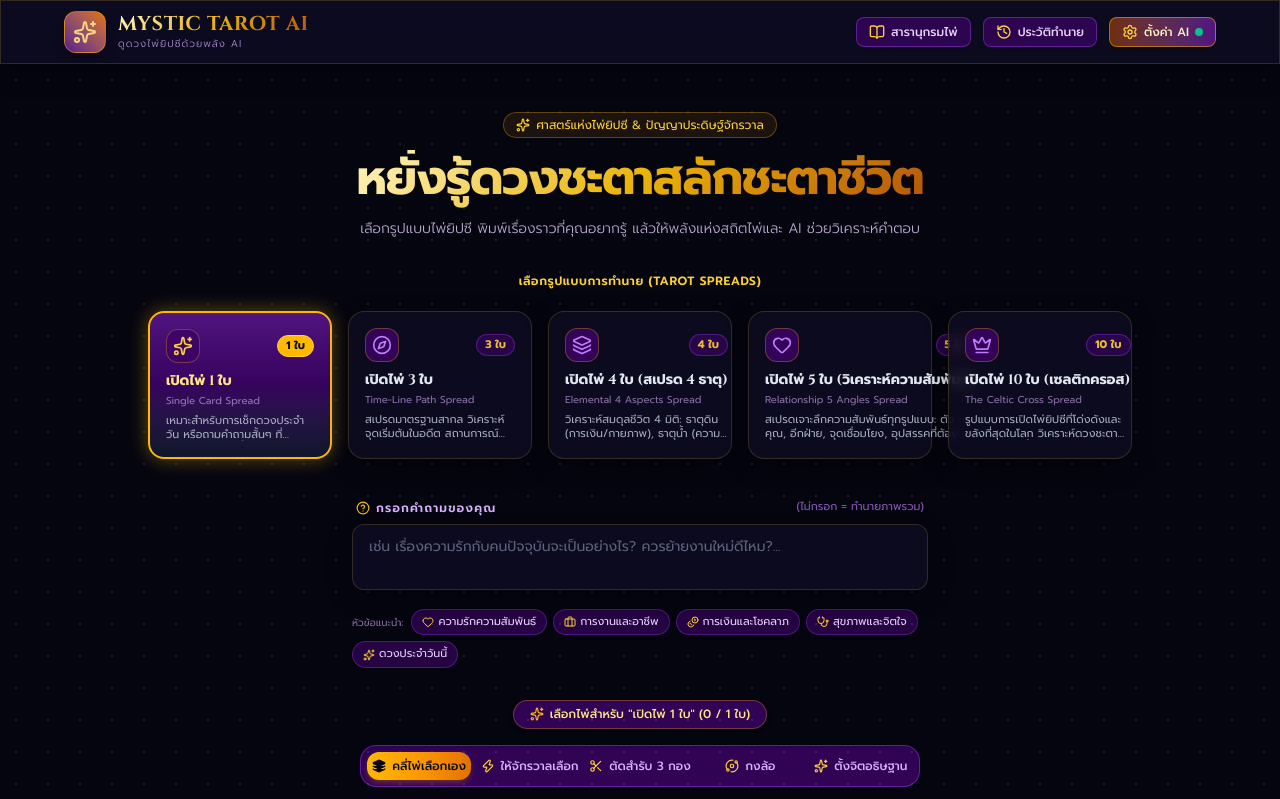
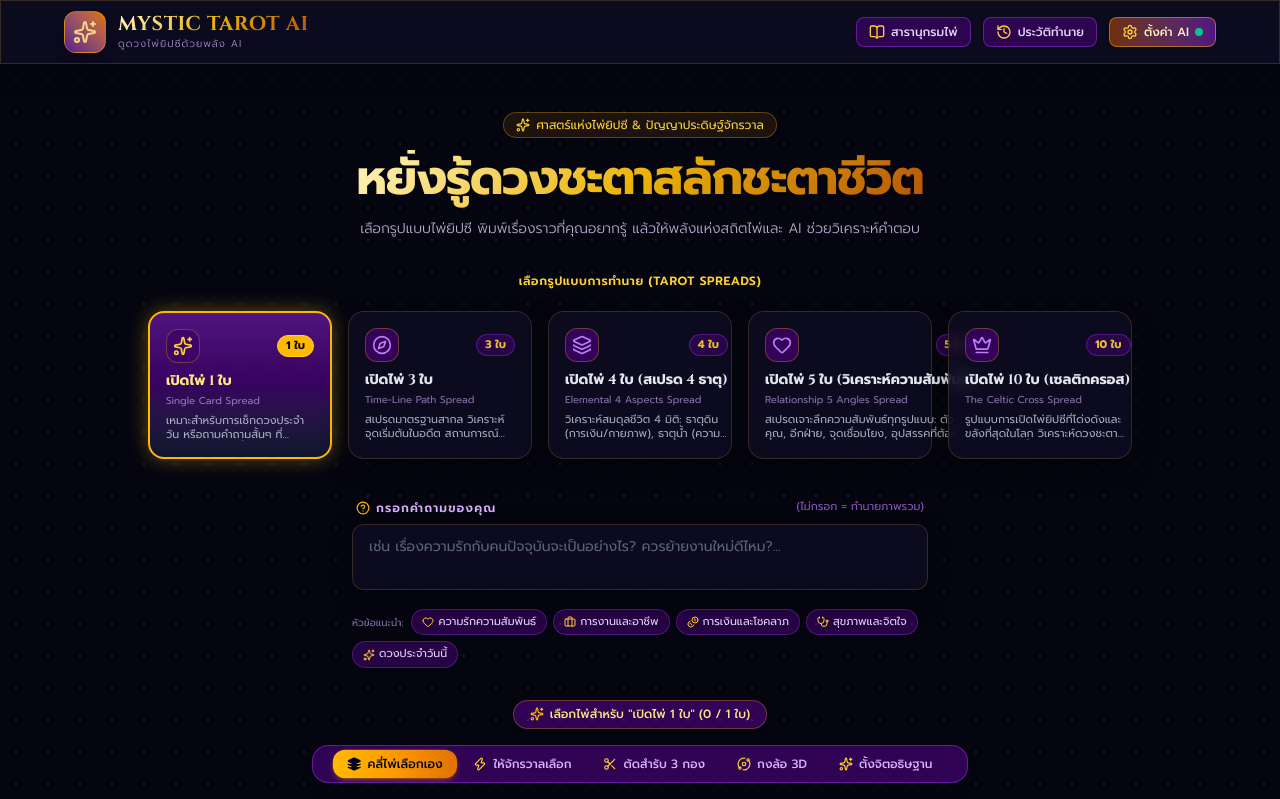
Before and after one commit to pondz1/MysticTarot, a React (Vite) app: page / in a window 1280 px wide. Shown: the top 799 px of the page. Built offline with nearby package versions, Linux system fonts and the light colour scheme.

Commit message:
refactor: redesign DeckModeSelector into a sleek single-row glassmorphism control bar

```diff
--- a/src/components/deck/DeckModeSelector.tsx
+++ b/src/components/deck/DeckModeSelector.tsx
@@ -17,13 +17,13 @@ export const DeckModeSelector: React.FC<DeckModeSelectorProps> = ({
     { id: 'manual', label: 'คลี่ไพ่เลือกเอง', icon: Layers },
     { id: 'auto', label: 'ให้จักรวาลเลือก', icon: Zap },
     { id: 'cut3', label: 'ตัดสำรับ 3 กอง', icon: Scissors },
-    { id: 'orbit', label: 'กงล้อ', icon: Orbit },
+    { id: 'orbit', label: 'กงล้อ 3D', icon: Orbit },
     { id: 'hold', label: 'ตั้งจิตอธิษฐาน', icon: Sparkles },
   ];
 
   return (
-    <div className="w-full max-w-xl mx-auto px-2 my-2">
-      <div className="flex flex-wrap items-center justify-center p-1.5 rounded-2xl bg-purple-950/80 border border-purple-500/40 gap-1.5 shadow-inner">
+    <div className="w-full max-w-2xl mx-auto px-2 my-2">
+      <div className="flex items-center justify-start sm:justify-center overflow-x-auto p-1 rounded-2xl bg-purple-950/80 backdrop-blur-md border border-purple-500/40 gap-1 shadow-lg scrollbar-none">
         {modes.map((modeItem) => {
           const Icon = modeItem.icon;
           const isSelected = selectionMode === modeItem.id;
@@ -34,10 +34,11 @@ export const DeckModeSelector: React.FC<DeckModeSelectorProps> = ({
               type="button"
               disabled={disabled}
               onClick={() => onSelectMode(modeItem.id)}
-              className={`flex-1 sm:flex-1 min-w-[100px] xs:min-w-[110px] sm:min-w-0 flex items-center justify-center gap-1.5 py-1.5 px-2 sm:px-2.5 rounded-xl text-[10px] sm:text-xs font-medium transition-all cursor-pointer whitespace-nowrap disabled:opacity-50 ${isSelected
-                ? 'bg-gradient-to-r from-amber-400 via-amber-500 to-amber-600 text-slate-950 font-bold shadow-md shadow-amber-500/20'
-                : 'text-purple-300 hover:text-white hover:bg-purple-900/40'
-                }`}
+              className={`shrink-0 flex items-center justify-center gap-1.5 py-1.5 px-3 sm:px-3.5 rounded-xl text-xs font-medium transition-all duration-200 cursor-pointer whitespace-nowrap disabled:opacity-50 ${
+                isSelected
+                  ? 'bg-gradient-to-r from-amber-400 via-amber-500 to-amber-600 text-slate-950 font-bold shadow-md shadow-amber-500/25 scale-[1.02]'
+                  : 'text-purple-300 hover:text-white hover:bg-purple-900/50'
+              }`}
             >
               <Icon className={`w-3.5 h-3.5 shrink-0 ${isSelected ? 'text-slate-950 fill-slate-950' : 'text-amber-300'}`} />
               <span>{modeItem.label}</span>
```
